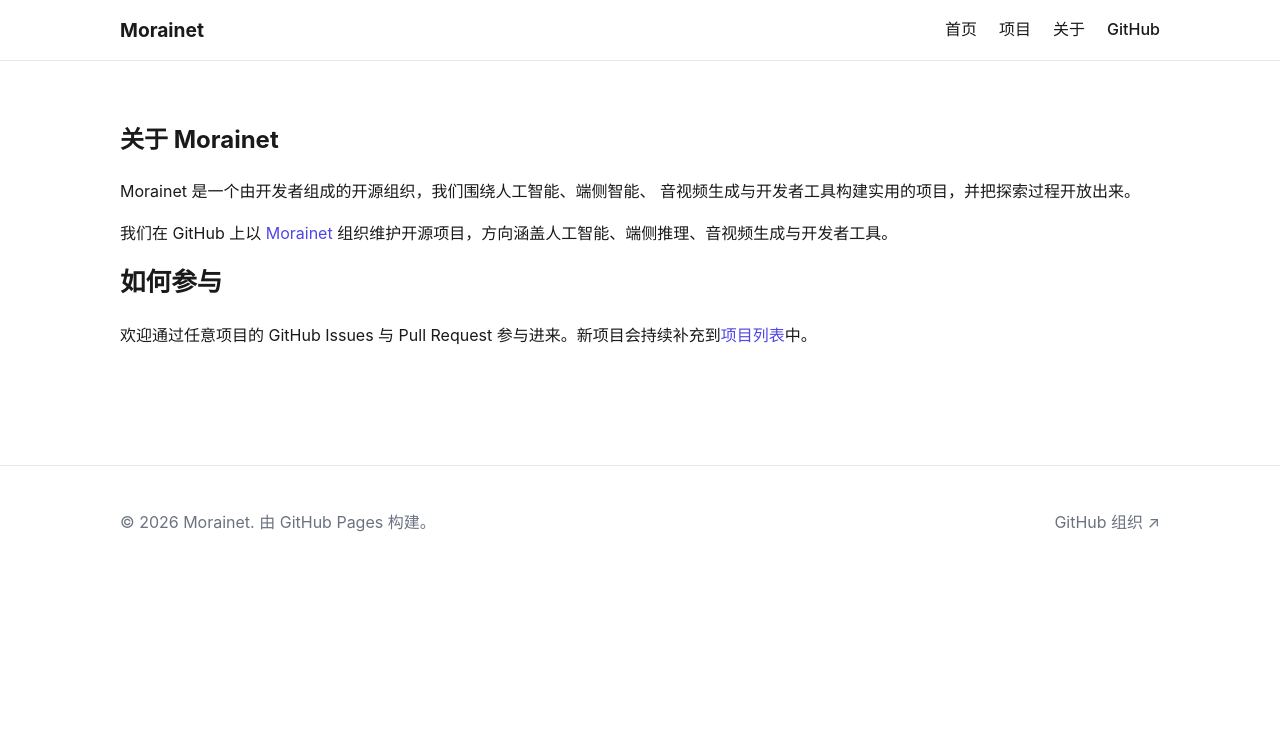
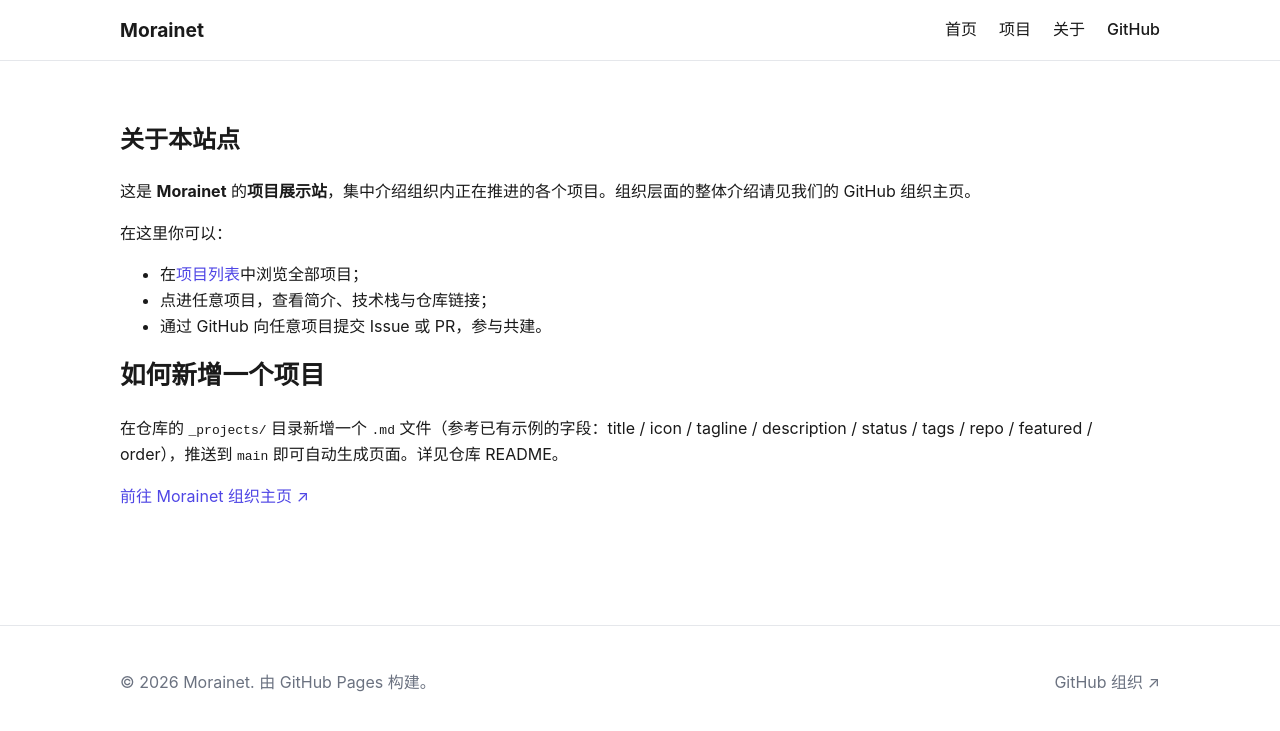
Before and after one commit to Morainet/morainet.github.io, a Jekyll site: the page built from about.md, in a window 1280 px wide. Shown: the top 731 px of the page. Built offline with Jekyll 4.4.1, drawn with Linux system fonts in a browser that asks for light colours.

Commit message:
refactor: 收敛组织自述，明确本站为「项目展示」定位
- _config.yml 组织描述改为项目集合口吻
- about.md 改为「关于本站点 / 如何新增项目」，避免与组织介绍仓库重复

```diff
--- a/_config.yml
+++ b/_config.yml
@@ -21,5 +21,5 @@
   tagline: 务实、开放、探索边界的技术组织
   github: "https://github.com/Morainet"
   description: >
-    Morainet 是一个由开发者组成的开源组织，我们围绕人工智能、端侧智能、
-    音视频生成与开发者工具构建实用的项目，并把探索过程开放出来。
+    这里集中展示 Morainet 组织内正在推进的各类项目，涵盖人工智能、端侧智能、
+    音视频生成与开发者工具等方向。
--- a/about.md
+++ b/about.md
@@ -4,10 +4,17 @@
 permalink: /about/
 ---
 <section class="section">
-  <h1>关于 {{ site.org.name }}</h1>
-  <p>{{ site.org.description }}</p>
-  <p>我们在 GitHub 上以 <a href="{{ site.org.github }}">Morainet</a> 组织维护开源项目，方向涵盖人工智能、端侧推理、音视频生成与开发者工具。</p>
+  <h1>关于本站点</h1>
+  <p>这是 <strong>{{ site.org.name }}</strong> 的<strong>项目展示站</strong>，集中介绍组织内正在推进的各个项目。组织层面的整体介绍请见我们的 GitHub 组织主页。</p>
+  <p>在这里你可以：</p>
+  <ul>
+    <li>在<a href="{{ '/projects/' | relative_url }}">项目列表</a>中浏览全部项目；</li>
+    <li>点进任意项目，查看简介、技术栈与仓库链接；</li>
+    <li>通过 GitHub 向任意项目提交 Issue 或 PR，参与共建。</li>
+  </ul>
 
-  <h2>如何参与</h2>
-  <p>欢迎通过任意项目的 GitHub Issues 与 Pull Request 参与进来。新项目会持续补充到<a href="{{ '/projects/' | relative_url }}">项目列表</a>中。</p>
+  <h2>如何新增一个项目</h2>
+  <p>在仓库的 <code>_projects/</code> 目录新增一个 <code>.md</code> 文件（参考已有示例的字段：title / icon / tagline / description / status / tags / repo / featured / order），推送到 <code>main</code> 即可自动生成页面。详见仓库 README。</p>
+
+  <p><a href="{{ site.org.github }}" target="_blank" rel="noopener">前往 Morainet 组织主页 ↗</a></p>
 </section>
```
